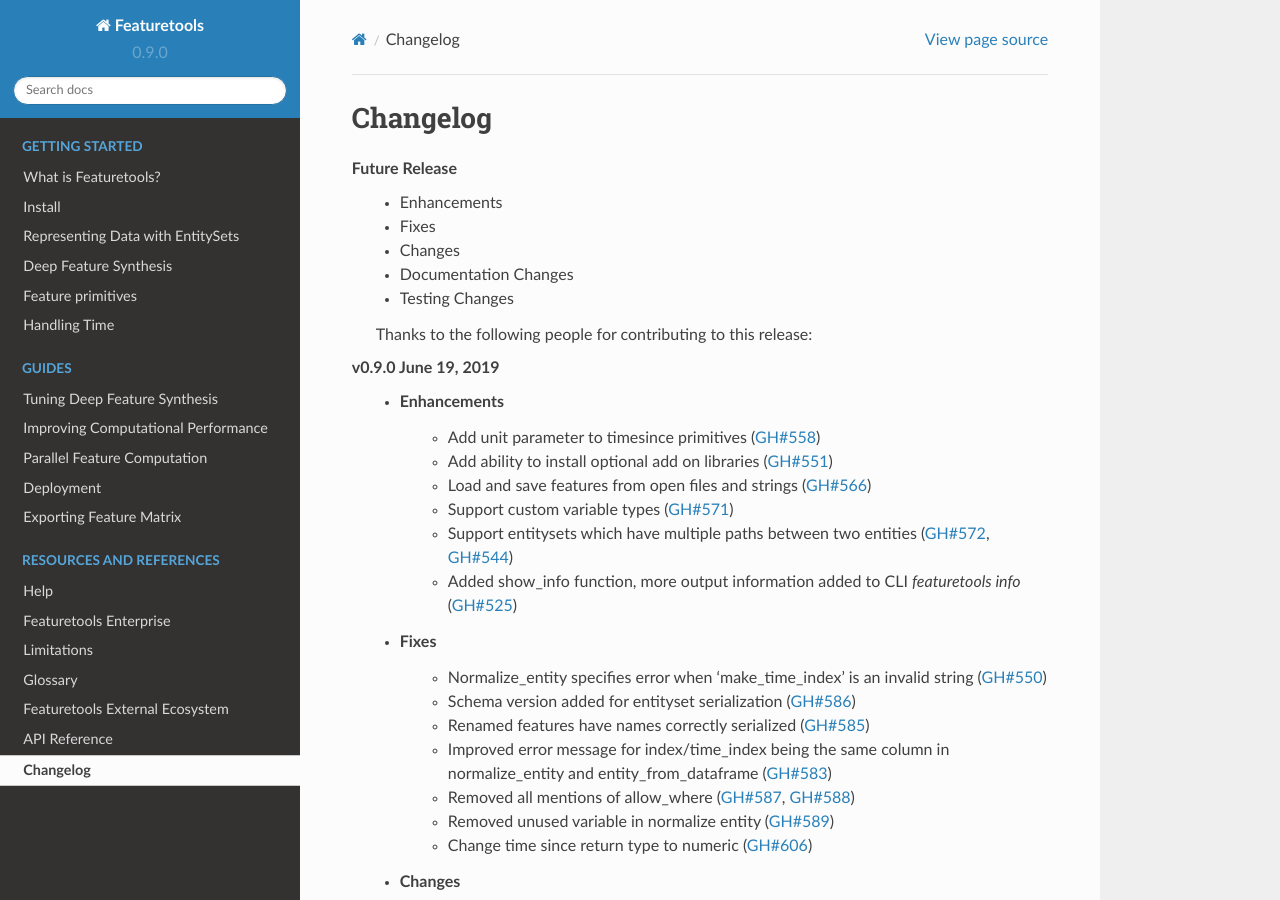
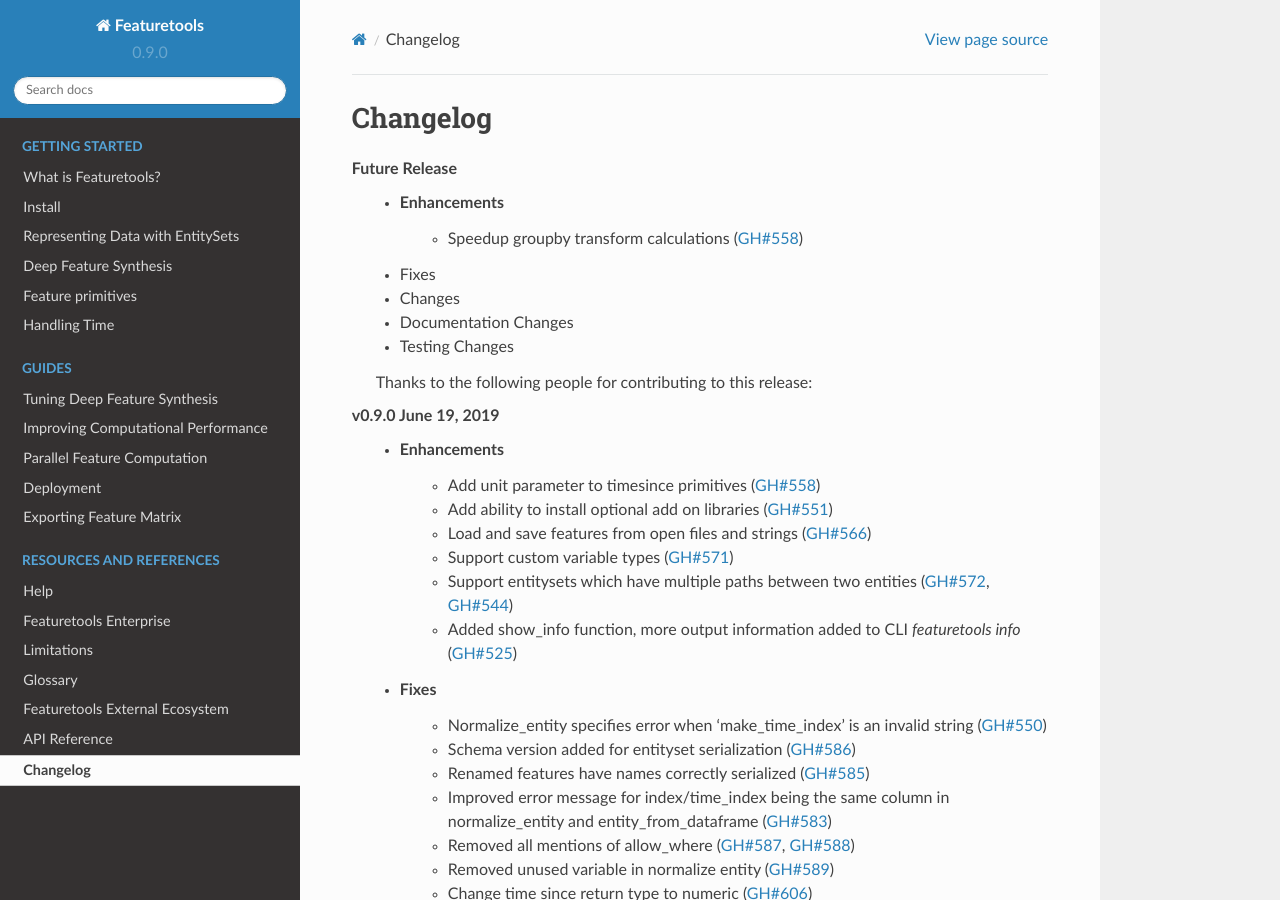
Before and after one commit to alteryx/featuretools, a Sphinx documentation site: the page built from docs/source/changelog.rst, in a window 1280 px wide and 900 px high. Built offline with Sphinx 7.4.7 and the Read the Docs theme 2.0.0, drawn with Linux system fonts in a browser that asks for light colours; pages that are not in the unit, such as notebooks, are missing from menus.

Commit message:
add to change log

```diff
--- a/docs/source/changelog.rst
+++ b/docs/source/changelog.rst
@@ -4,6 +4,7 @@
 ---------
 **Future Release**
     * Enhancements
+        * Speedup groupby transform calculations (:pr:`558`)
     * Fixes
     * Changes
     * Documentation Changes
```
